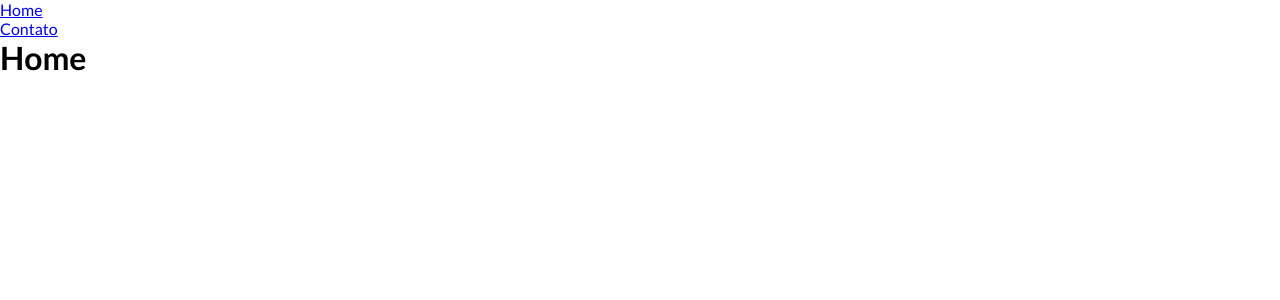
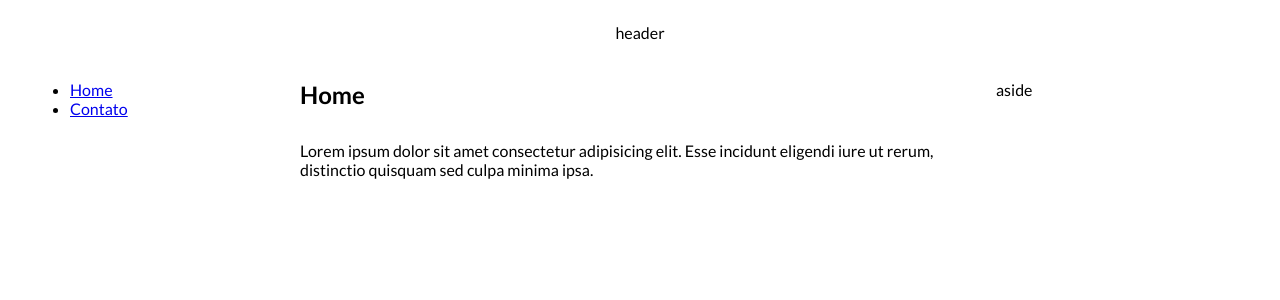
Before and after one commit to LeonardoCosta90/alganews-cms, a React (Create React App) app: page / in a window 1280 px wide. Shown: the top 300 px of the page. Built offline with nearby package versions, Linux system fonts and the light colour scheme.

Commit message:
feat: create base layout

```diff
--- /dev/null
+++ b/src/app/layouts/Default/Default.layout.styles.ts
@@ -0,0 +1,32 @@
+import styled from "styled-components";
+
+export const Wrapper = styled.div`
+  width: 1140px;
+  margin: 0 auto;
+  display: flex;
+  flex-direction: column;
+  gap: 16px;
+`
+
+export const Header = styled.header`
+  display: flex;
+  justify-content: center;
+  align-items: center;
+  height: 64px;
+`
+
+export const Main = styled.main`
+  display: grid;
+  grid-template-columns: 214px 680px 214px;
+  gap: 16px;
+`
+
+export const Navigation = styled.nav``
+
+export const Aside = styled.aside``
+
+export const FeaturedContent = styled.section`
+  display: flex;
+  flex-direction: column;
+  gap: 32px;
+`
--- /dev/null
+++ b/src/app/layouts/Default/Default.layout.tsx
@@ -0,0 +1,28 @@
+
+import NavBar from '../../components/NavBar'
+import * as DL from './Default.layout.styles'
+
+interface DefaultLayoutProps {
+  children: React.ReactNode
+}
+
+function DefaultLayoyt (props: DefaultLayoutProps) {
+  return <DL.Wrapper>
+    <DL.Header>
+      header
+    </DL.Header>
+    <DL.Main>
+      <DL.Navigation>
+        <NavBar />
+      </DL.Navigation>
+      <DL.FeaturedContent>
+        { props.children }
+      </DL.FeaturedContent>
+      <DL.Aside>
+        aside
+      </DL.Aside>
+    </DL.Main>
+  </DL.Wrapper>
+}
+
+export default DefaultLayoyt
--- /dev/null
+++ b/src/app/layouts/Default/index.ts
@@ -0,0 +1 @@
+export { default } from './Default.layout'
--- a/src/app/views/Home.view.tsx
+++ b/src/app/views/Home.view.tsx
@@ -1,9 +1,12 @@
-
 import usePageTitle from "../../core/hooks/usePageTitle"
+import DefaultLayout from "../layouts/Default"
 
 export default function Home () {
   usePageTitle('Home')
-  return <div>
+  return <DefaultLayout>
     <h1>Home</h1>
-  </div>
+    <p>
+      Lorem ipsum dolor sit amet consectetur adipisicing elit. Esse incidunt eligendi iure ut rerum, distinctio quisquam sed culpa minima ipsa.
+    </p>
+  </DefaultLayout>
 }
--- a/src/index.tsx
+++ b/src/index.tsx
@@ -1,4 +1,3 @@
-
 import React from 'react';
 import ReactDOM from 'react-dom';
 import './core/imports.css';
@@ -9,13 +8,11 @@ import NotFound404 from './app/views/NotFound404.view';
 import Contact from './app/views/Contact.view';
 import UserView from './app/views/User.view';
 import CalcView from './app/views/Calc.view';
-import NavBar from './app/components/NavBar';
 import GlobalStyles from './core/globalStyles';
 
 ReactDOM.render(
   <React.StrictMode>
     <BrowserRouter>
-      <NavBar />
       <Switch>
         <Route path={'/'} exact component={Home} />
         <Route path={'/contato'} exact component={Contact} />
```
